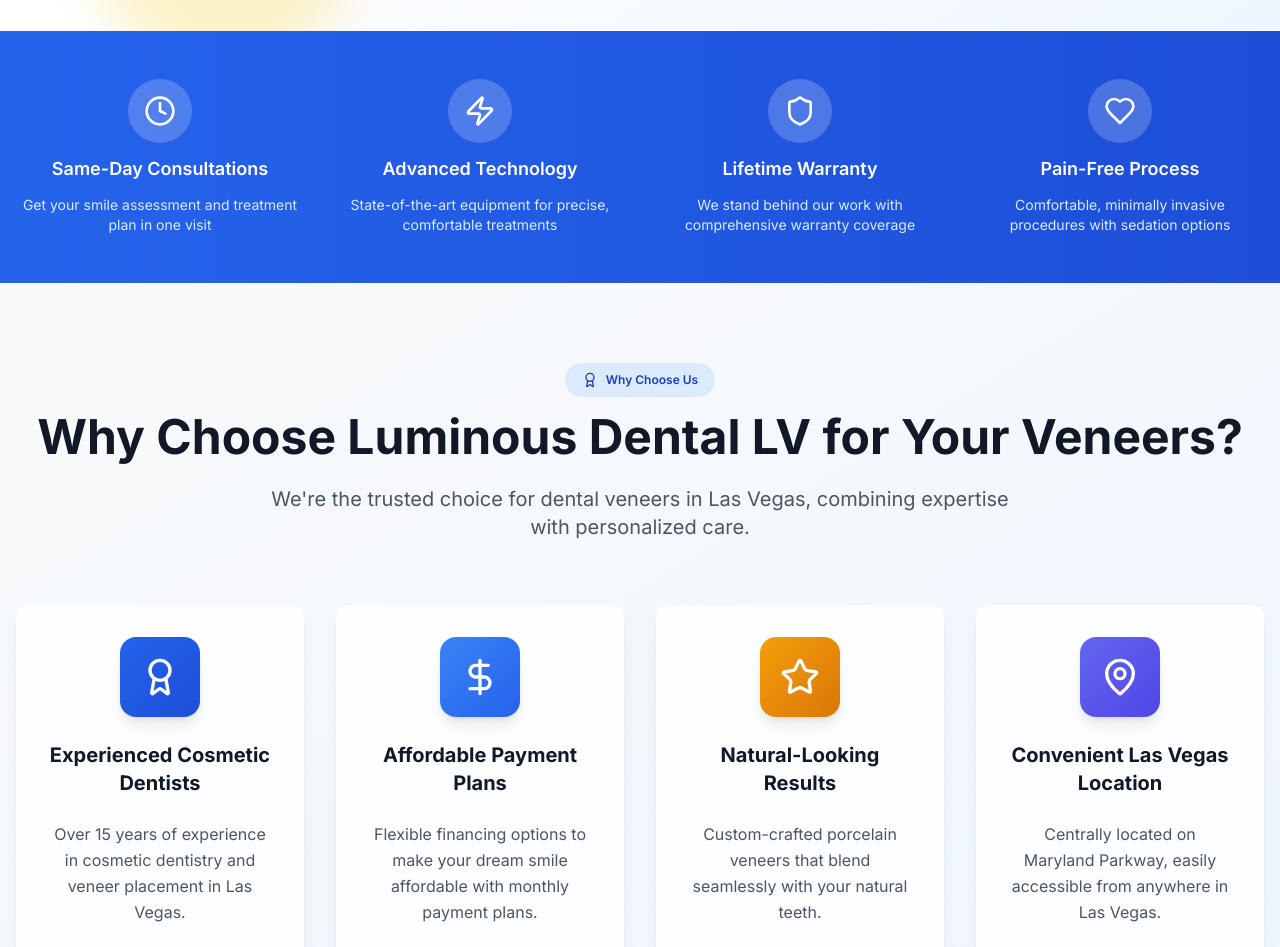
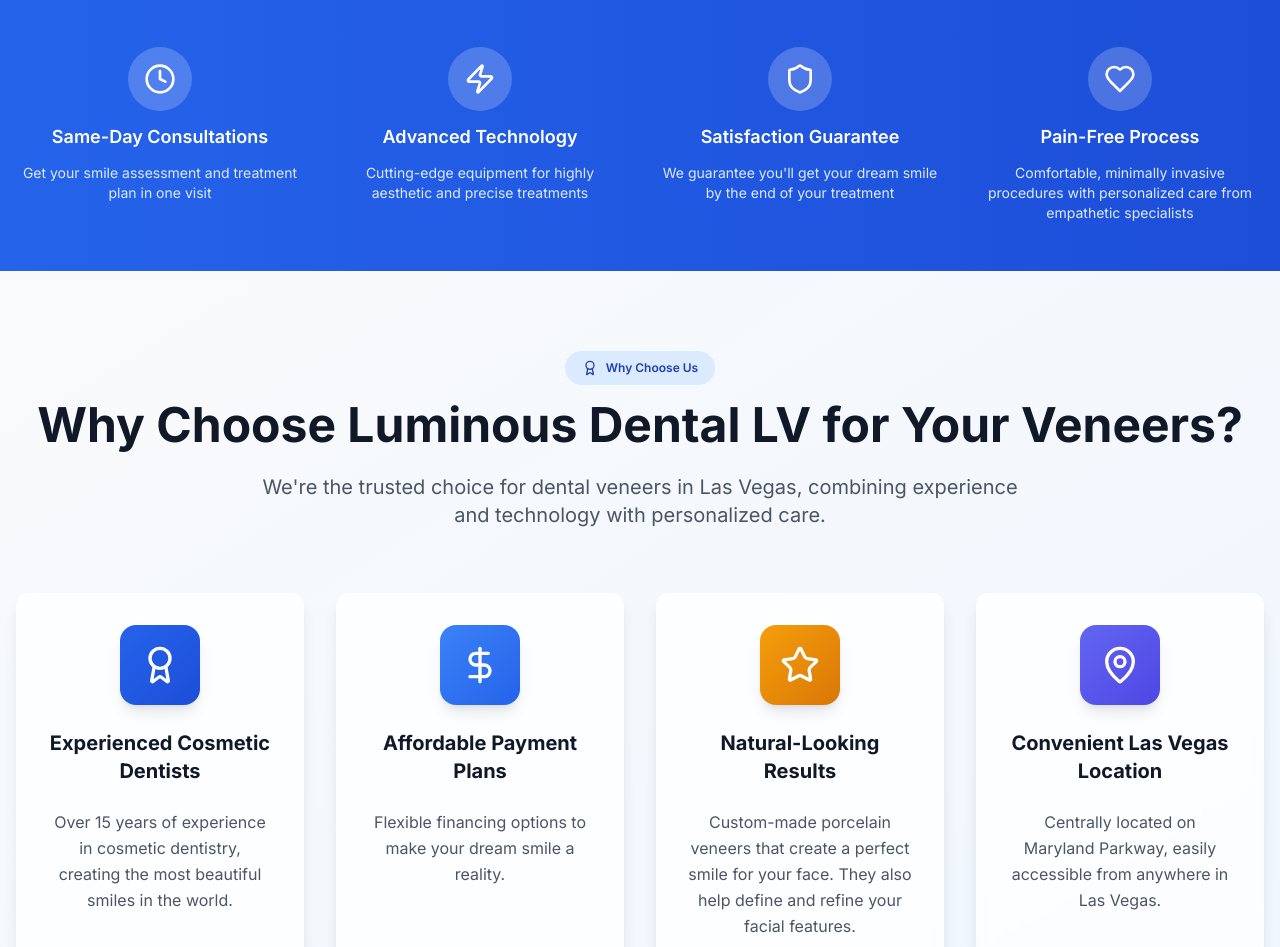
Before and after one commit to BryanLopez35/luminous-dental-veneers, a Next.js app: page / in a window 1280 px wide. Shown: the part 980-1927 px from the top of the page. Built offline with nearby package versions, Linux system fonts and the light colour scheme.

Commit message:
feat: actualiza traducciones y mejora la página de agradecimiento

```diff
--- a/components/LeadCaptureForm.tsx
+++ b/components/LeadCaptureForm.tsx
@@ -97,11 +97,6 @@ const LeadCaptureForm: React.FC<LeadCaptureFormProps> = ({ t, isSubmitting, setI
                         </>
                       )}
                     </Button>
-                    <div className="text-center">
-                      <p className="text-sm text-gray-600 bg-blue-50 p-4 rounded-lg border border-blue-200">
-                        <strong className="text-blue-700">{t.contactNote}</strong>
-                      </p>
-                    </div>
                   </form>
                 </>
               ) : (
--- a/context/LanguageContext.tsx
+++ b/context/LanguageContext.tsx
@@ -10,7 +10,8 @@ const translations = {
     topDentist: "#1 Cosmetic Dentist in Las Vegas",
     heroTitle: "Veneers in Las Vegas That Transform Your Smile",
     heroSubtitle:
-      "Get the confident, radiant smile you deserve from our expert cosmetic dentists. Custom porcelain veneers designed to give you natural-looking, beautiful results.",
+      "Get the confident, radiant smile you deserve from our expert cosmetic dentists. Next-generation ceramic and porcelain veneers.",
+
     scheduleConsultation: "Schedule Your Free Consultation",
     rating: "4.9/5 Rating",
     happyPatients: "500+ Happy Patients",
@@ -18,16 +19,16 @@ const translations = {
     whyChooseUsBadge:"Why Choose Us",
     whyChooseTitle: "Why Choose Luminous Dental LV for Your Veneers?",
     whyChooseSubtitle:
-      "We're the trusted choice for dental veneers in Las Vegas, combining expertise with personalized care.",
+      "We're the trusted choice for dental veneers in Las Vegas, combining experience and technology with personalized care.",
     experiencedDentists: "Experienced Cosmetic Dentists",
     experiencedDesc:
-      "Over 15 years of experience in cosmetic dentistry and veneer placement in Las Vegas.",
+      "Over 15 years of experience in cosmetic dentistry, creating the most beautiful smiles in the world.",
     affordablePlans: "Affordable Payment Plans",
     affordableDesc:
-      "Flexible financing options to make your dream smile affordable with monthly payment plans.",
+      "Flexible financing options to make your dream smile a reality.",
     naturalResults: "Natural-Looking Results",
     naturalDesc:
-      "Custom-crafted porcelain veneers that blend seamlessly with your natural teeth.",
+      "Custom-made porcelain veneers that create a perfect smile for your face. They also help define and refine your facial features.",
     convenientLocation: "Convenient Las Vegas Location",
     locationDesc:
       "Centrally located on Maryland Parkway, easily accessible from anywhere in Las Vegas.",
@@ -57,8 +58,6 @@ const translations = {
     afternoon: "Afternoon (12PM - 5PM)",
     evening: "Evening (5PM - 7PM)",
     scheduleButton: "Schedule My Free Consultation",
-    contactNote:
-      "We'll contact you within 24 hours. Your information is secure and confidential.",
     submitting: "Submitting...",
     submitted: "Request Submitted Successfully!",
     submittedMessage:
@@ -101,22 +100,21 @@ const translations = {
       {
         title: "Advanced Technology",
         description:
-          "State-of-the-art equipment for precise, comfortable treatments",
+          "Cutting-edge equipment for highly aesthetic and precise treatments",
       },
       {
-        title: "Lifetime Warranty",
+        title: "Satisfaction Guarantee",
         description:
-          "We stand behind our work with comprehensive warranty coverage",
+          "We guarantee you'll get your dream smile by the end of your treatment",
       },
       {
         title: "Pain-Free Process",
         description:
-          "Comfortable, minimally invasive procedures with sedation options",
+          "Comfortable, minimally invasive procedures with personalized care from empathetic specialists",
       },
     ],
     // --- THANK YOU PAGE TRANSLATIONS ---
     thankYouTitle: "Thank You!",
-    thankYouSubtitle: "Your consultation request has been received",
     thankYouConfirmationTitle: "🎉 Consultation Request Confirmed!",
     thankYouConfirmationMessage:
       "We've received your request for a free veneer consultation and we're excited to help you achieve your dream smile!",
@@ -172,7 +170,7 @@ const translations = {
       "Convenient Las Vegas location",
       "Comprehensive warranty coverage",
     ],
-    thankYouBackToHome: "Back to Home",
+    thankYouBackToHome: "Explore Our Services",
     thankYouScheduleAnother: "Schedule Another Consultation",
     thankYouShareExperience: "Share Your Experience",
     thankYouFollowUs: "Follow us on social media for smile tips and updates",
@@ -192,7 +190,7 @@ const translations = {
     ],
     thankYouDownloadGuide: "Download Free Smile Guide",
     thankYouShareWithFriends: "Share with Friends",
-    thankYouSocialProof: "Trusted by 500+ Las Vegas residents",
+    thankYouSocialProof: "Welcome, you’re very close to making your smile shine",
     thankYouGuaranteeTitle: "Our Promise to You",
     thankYouGuaranteeItems: [
       "100% satisfaction guarantee",
@@ -354,7 +352,7 @@ const translations = {
     topDentist: "#1 Dentista Cosmético en Las Vegas",
     heroTitle: "Carillas en Las Vegas Que Transforman Tu Sonrisa",
     heroSubtitle:
-      "Obtén la sonrisa confiada y radiante que mereces de nuestros dentistas cosméticos expertos. Carillas de porcelana personalizadas diseñadas para darte resultados hermosos y de aspecto natural.",
+      "Obtén la sonrisa confiada y radiante que mereces de nuestros dentistas cosméticos expertos. Carillas de ceramica y porcelana de última generación.",
     scheduleConsultation: "Programa Tu Consulta Gratuita",
     rating: "Calificación 4.9/5",
     happyPatients: "500+ Pacientes Felices",
@@ -362,16 +360,16 @@ const translations = {
     whyChooseUsBadge: "¿Por Qué Elegirnos?",
     whyChooseTitle: "¿Por Qué Elegir Luminous Dental LV para Tus Carillas?",
     whyChooseSubtitle:
-      "Somos la opción de confianza para carillas dentales en Las Vegas, combinando experiencia con atención personalizada.",
+      "Somos la opción de confianza para carillas dentales en Las Vegas, combinando experiencia y tecnologia con atención personalizada.",
     experiencedDentists: "Dentistas Cosméticos Experimentados",
     experiencedDesc:
-      "Más de 15 años de experiencia en odontología cosmética y colocación de carillas en Las Vegas.",
+      "Más de 15 años de experiencia en odontología cosmética, creando las sonrisas más hermosas del mundo.",
     affordablePlans: "Planes de Pago Accesibles",
     affordableDesc:
-      "Opciones de financiamiento flexibles para hacer tu sonrisa soñada accesible con planes de pago mensual.",
+      "Opciones de financiamiento flexibles para hacer realidad la sonrisa de tus sueños.",
     naturalResults: "Resultados de Aspecto Natural",
     naturalDesc:
-      "Carillas de porcelana hechas a medida que se mezclan perfectamente con tus dientes naturales.",
+      "Carillas de porcelana hechas a tu medida que crean una sonrisa perfecta para tu rostro. También ayudan a definir y afinar tus rasgos faciales.",
     convenientLocation: "Ubicación Conveniente en Las Vegas",
     locationDesc:
       "Ubicado centralmente en Maryland Parkway, fácilmente accesible desde cualquier lugar de Las Vegas.",
@@ -401,8 +399,6 @@ const translations = {
     afternoon: "Tarde (12PM - 5PM)",
     evening: "Noche (5PM - 7PM)",
     scheduleButton: "Programar Mi Consulta Gratuita",
-    contactNote:
-      "Te contactaremos dentro de 24 horas. Tu información es segura y confidencial.",
     submitting: "Enviando...",
     submitted: "¡Solicitud Enviada Exitosamente!",
     submittedMessage:
@@ -445,22 +441,21 @@ const translations = {
       {
         title: "Tecnología Avanzada",
         description:
-          "Equipos de última generación para tratamientos precisos y cómodos",
+          "Equipos de última generación para tratamientos de alta estética y precisión",
       },
       {
-        title: "Garantía de por Vida",
+        title: "Garantía de Satisfacción",
         description:
-          "Respaldamos nuestro trabajo con cobertura de garantía integral",
+          "Garantizamos que obtendras tu sonrisa de  ensueño al termino de tu tratamiento",
       },
       {
         title: "Proceso Sin Dolor",
         description:
-          "Procedimientos cómodos y mínimamente invasivos con opciones de sedación",
+          "Procedimientos cómodos, mínimamente invasivos y atención personalizada de especialistas empáticos",
       },
     ],
     // --- TRADUCCIONES PÁGINA DE AGRADECIMIENTO (ESPAÑOL) ---
     thankYouTitle: "¡Gracias!",
-    thankYouSubtitle: "Hemos recibido su solicitud de consulta",
     thankYouConfirmationTitle: "🎉 ¡Solicitud de Consulta Confirmada!",
     thankYouConfirmationMessage:
       "¡Hemos recibido su solicitud de consulta gratuita de carillas y estamos emocionados de ayudarle a lograr la sonrisa de sus sueños!",
@@ -516,7 +511,7 @@ const translations = {
       "Ubicación conveniente en Las Vegas",
       "Cobertura integral de garantía",
     ],
-    thankYouBackToHome: "Volver al Inicio",
+    thankYouBackToHome: "Explora nuestros servicios",
     thankYouScheduleAnother: "Programar Otra Consulta",
     thankYouShareExperience: "Comparta Su Experiencia",
     thankYouFollowUs: "Síganos en redes sociales para consejos de sonrisa y actualizaciones",
@@ -536,7 +531,7 @@ const translations = {
     ],
     thankYouDownloadGuide: "Descargar Guía Gratuita de Sonrisa",
     thankYouShareWithFriends: "Compartir con Amigos",
-    thankYouSocialProof: "Confiado por 500+ residentes de Las Vegas",
+    thankYouSocialProof: "Bienvenido, estás muy cerca de hacer brillar tu sonrisa",
     thankYouGuaranteeTitle: "Nuestra Promesa Para Usted",
     thankYouGuaranteeItems: [
       "Garantía de satisfacción 100%",
```
Also changed, not shown: app/thank-you/page.tsx (+14 -14 lines).
